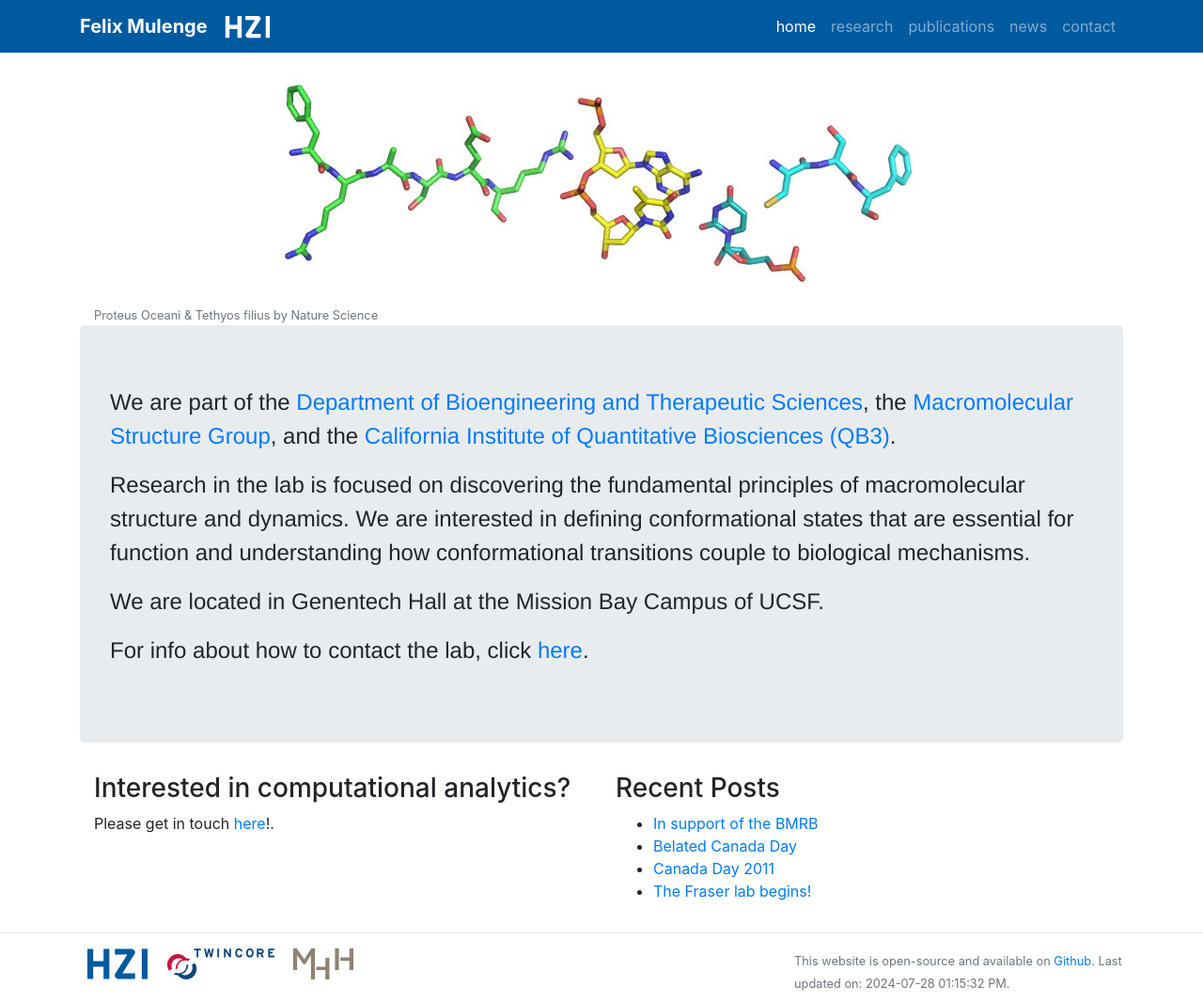
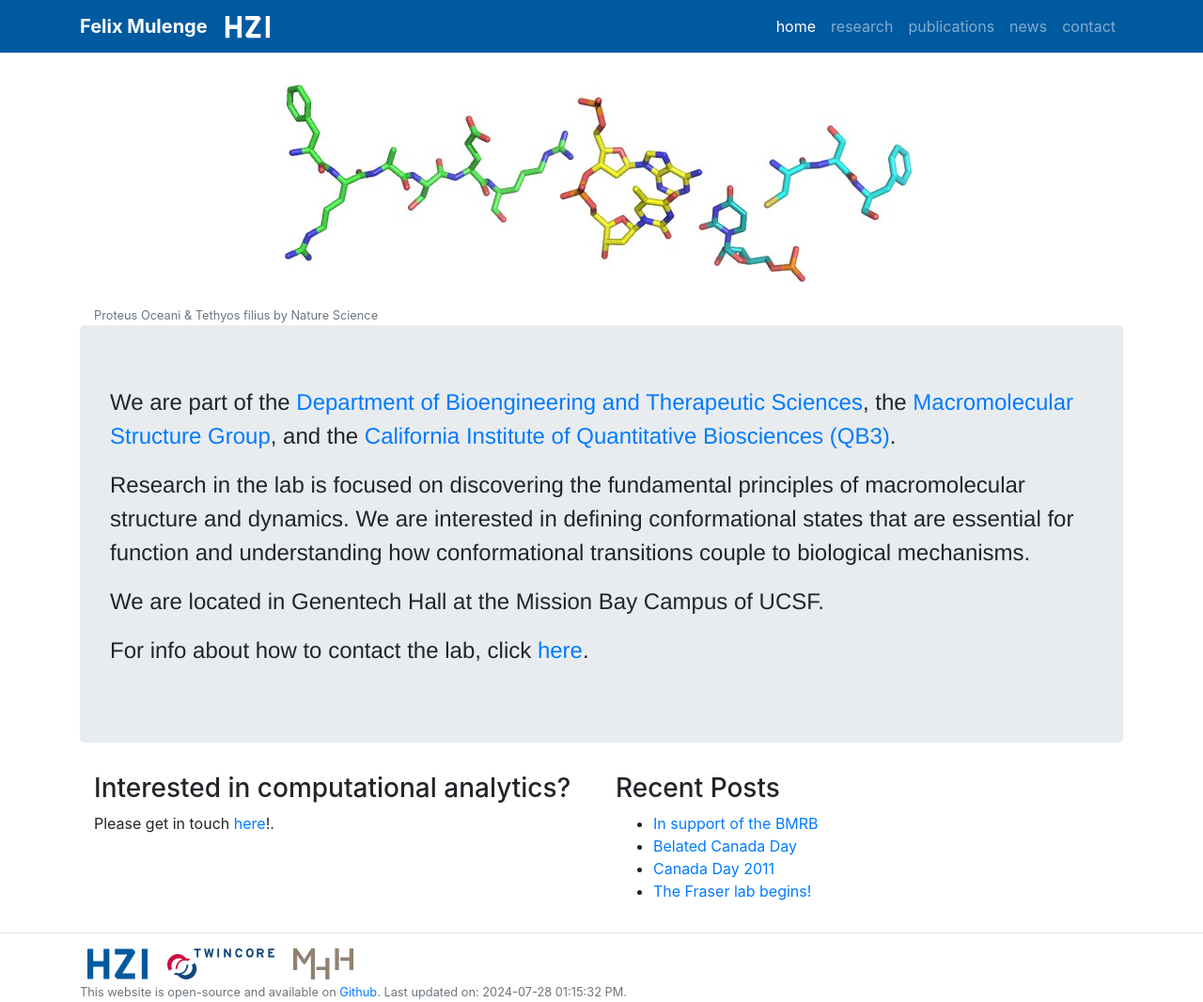
Before and after one commit to fmulenge/fmulenge.github.io, a Jekyll site: the page built from index.md, in a window 1280 px wide. Shown: the whole page at 94% size. Built offline with Jekyll 4.4.1, drawn with Linux system fonts in a browser that asks for light colours.

Commit message:
Update footer.html

```diff
--- a/_includes/footer.html
+++ b/_includes/footer.html
@@ -14,8 +14,8 @@
                     <img class="inline-block px-2" src="{{ site.url }}/static/img/logo/MHH_logo.svg">
                 </a>
             </div>
-            <div class="col-md-4">
-                <small class="text-muted"> This website is open-source and available on <a href="https://github.com/fmulenge/fmulenge.github.io">Github</a>. Last updated on: {{ "now" | date: "%Y-%m-%d %r" }}.</small>
+            <div class="col-md-8">
+                <small class="text-muted credit" style="text-align: center;"> This website is open-source and available on <a href="https://github.com/fmulenge/fmulenge.github.io">Github</a>. Last updated on: {{ "now" | date: "%Y-%m-%d %r" }}.</small>
             </div>
         </div>
       </div>
```
